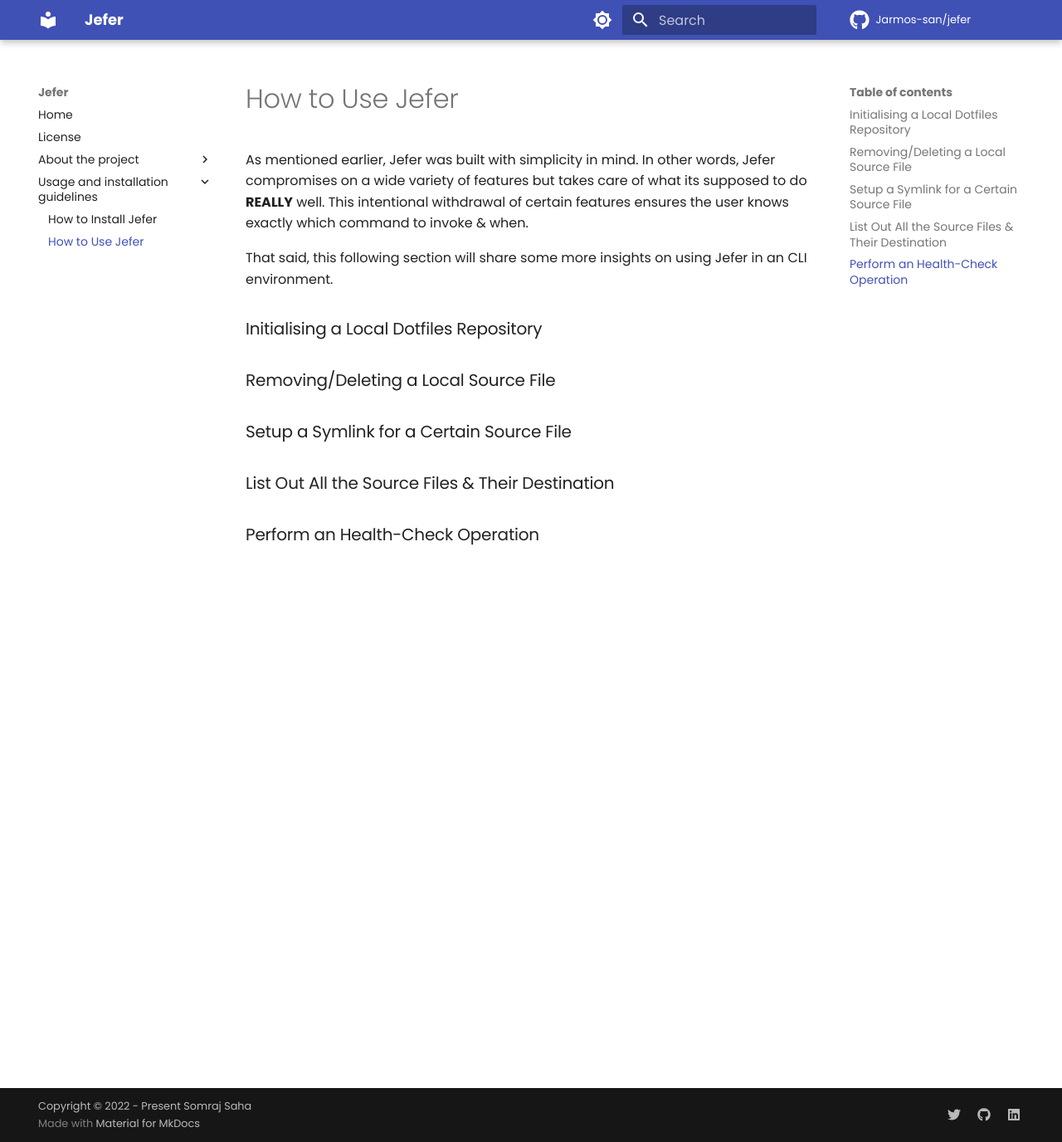
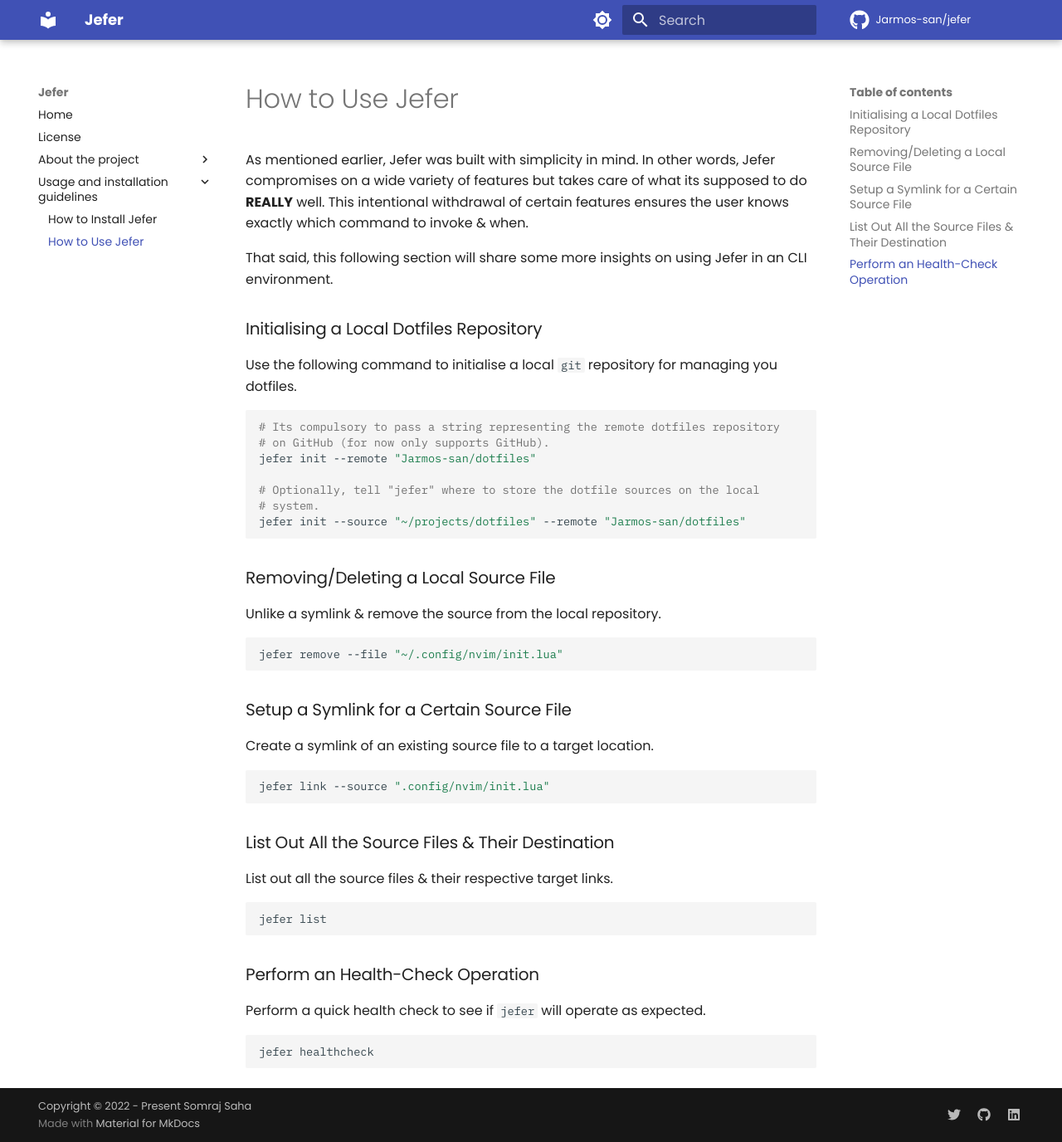
Before and after one commit to Jarmos-san/jefer, an MkDocs documentation site: the page built from docs/usage-and-installation-guidelines/how-to-use-jefer.md, in a window 1280 px wide and 1376 px high. Shown: the whole window at 83% size. Built offline with MkDocs 1.6.1 and Material for MkDocs 9.7.7, drawn with Linux system fonts in a browser that asks for light colours; comment, search, counter and statistics services are not loaded.

Commit message:
add some contents to the docs for reference only

````diff
--- a/docs/usage-and-installation-guidelines/how-to-use-jefer.md
+++ b/docs/usage-and-installation-guidelines/how-to-use-jefer.md
@@ -10,10 +10,47 @@
 
 ### Initialising a Local Dotfiles Repository
 
+Use the following command to initialise a local `git` repository for managing
+you dotfiles.
+
+```shell
+# Its compulsory to pass a string representing the remote dotfiles repository
+# on GitHub (for now only supports GitHub).
+jefer init --remote "Jarmos-san/dotfiles"
+
+# Optionally, tell "jefer" where to store the dotfile sources on the local
+# system.
+jefer init --source "~/projects/dotfiles" --remote "Jarmos-san/dotfiles"
+```
+
 ### Removing/Deleting a Local Source File
+
+Unlike a symlink & remove the source from the local repository.
+
+```shell
+jefer remove --file "~/.config/nvim/init.lua"
+```
 
 ### Setup a Symlink for a Certain Source File
 
+Create a symlink of an existing source file to a target location.
+
+```shell
+jefer link --source ".config/nvim/init.lua"
+```
+
 ### List Out All the Source Files & Their Destination
 
+List out all the source files & their respective target links.
+
+```shell
+jefer list
+```
+
 ### Perform an Health-Check Operation
+
+Perform a quick health check to see if `jefer` will operate as expected.
+
+```shell
+jefer healthcheck
+```
````
